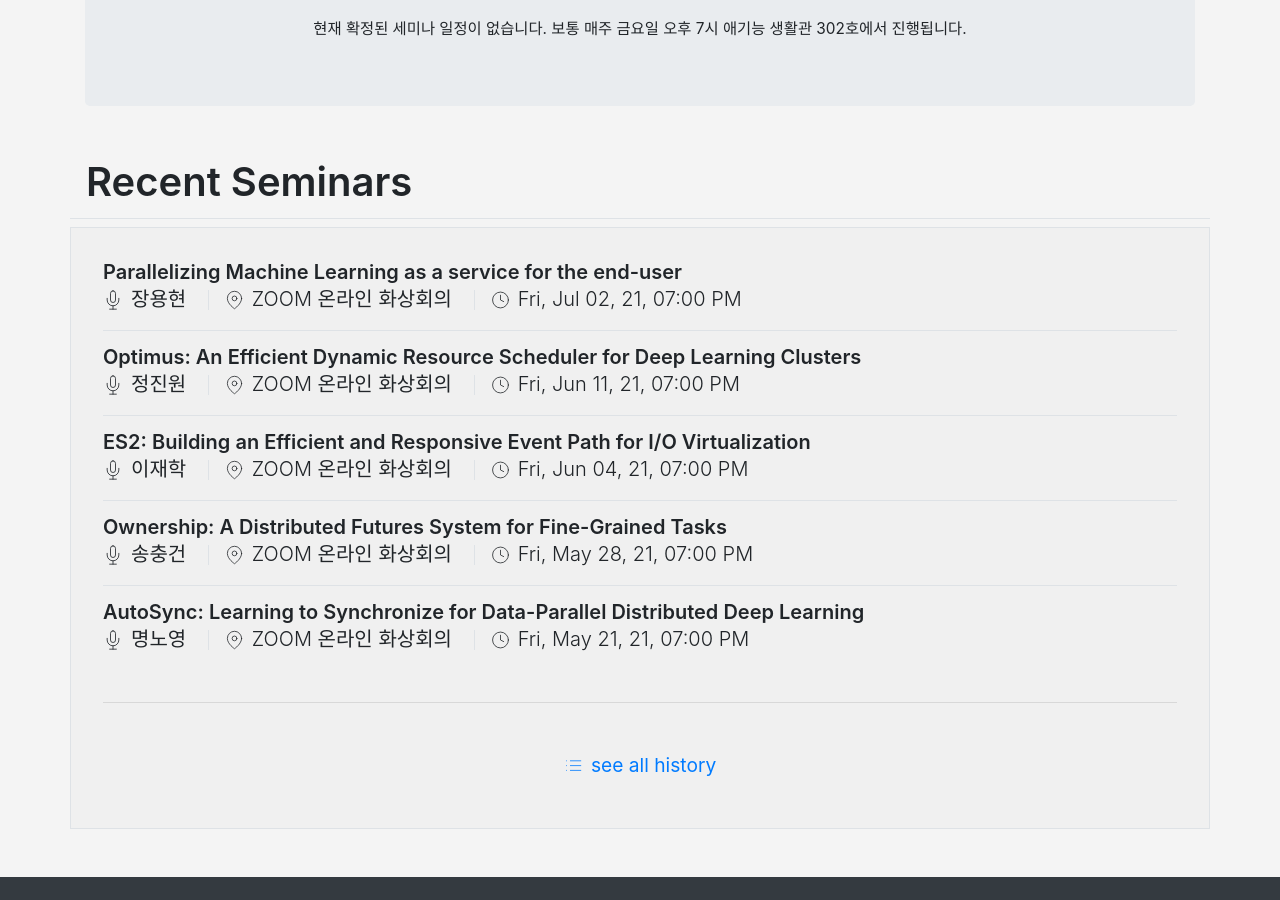
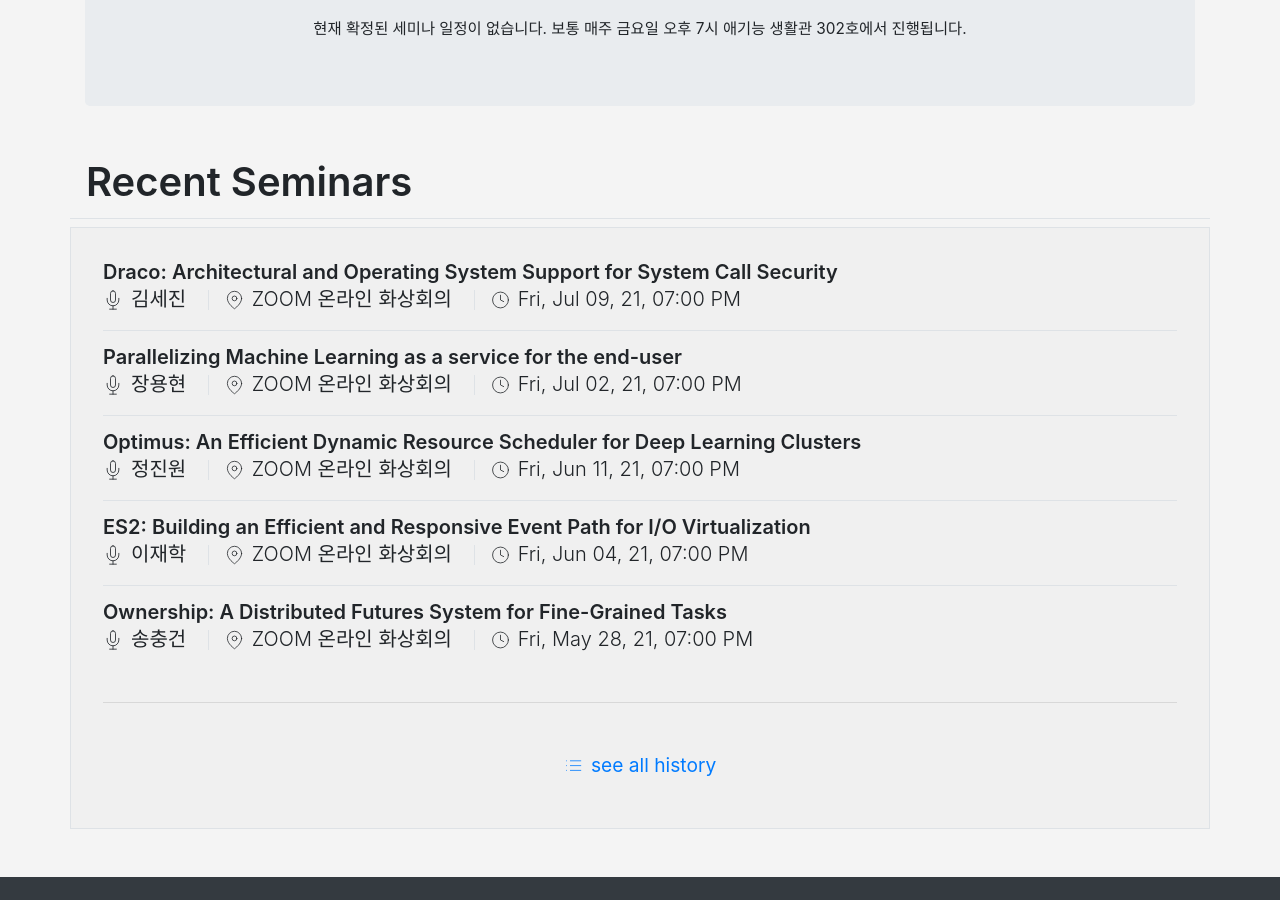
Before and after one commit to KU-Cloud/ku-cloud.github.io, a Jekyll site: the page built from seminar.html, in a window 1280 px wide and 900 px high, scrolled down 355 px. Built offline with Jekyll 4.4.1, drawn with Linux system fonts in a browser that asks for light colours.

Commit message:
update seminars

```diff
--- a/_data/seminars.yaml
+++ b/_data/seminars.yaml
@@ -719,3 +719,7 @@
   date: 2021-07-02T19:00:00.000+0900
   speacker: 장용현
   location: ZOOM 온라인 화상회의
+- title: 'Draco: Architectural and Operating System Support for System Call Security'
+  date: 2021-07-09T19:00:00.000+0900
+  speacker: 김세진
+  location: ZOOM 온라인 화상회의
```
